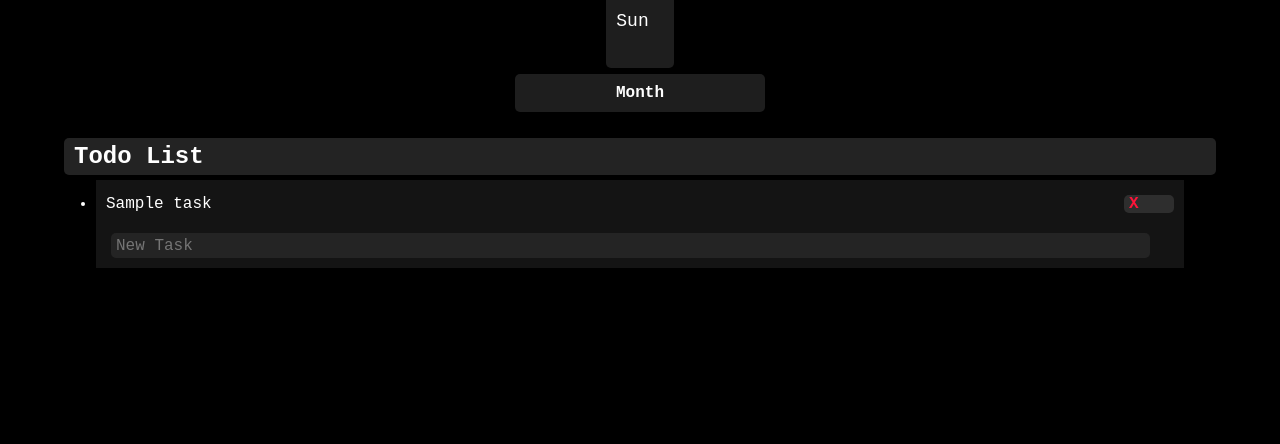
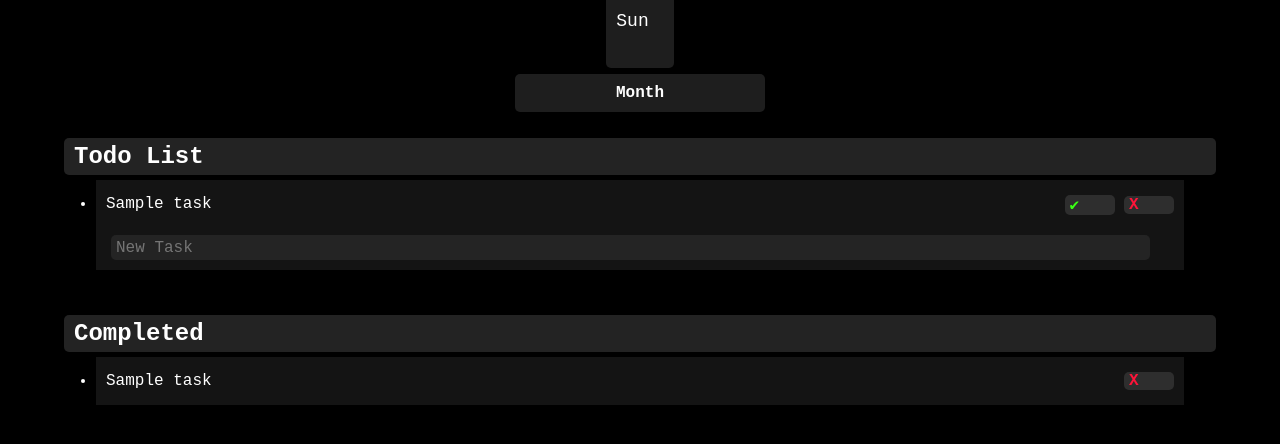
Before and after one commit to hub-mm/keep_up, a Flask app: template web_app/templates/index.html in a window 1280 px wide. Shown: the part 312-756 px from the top of the page. Run offline with Flask 3, Linux system fonts and the light colour scheme; the template is opened without the code that fills it: most values are stand-ins (such as "Sample title", 1, 10 or a date in 2020).

Commit message:
Add completed list functionality and style

```diff
--- a/web_app/app.py
+++ b/web_app/app.py
@@ -33,6 +33,7 @@ def home():
     num_of_weeks = len(month_layout[0])
 
     todo_list = TodoBuild.todo_list
+    todo_complete = TodoBuild.todo_complete
 
     return render_template(
         'index.html',
@@ -45,7 +46,8 @@ def home():
         month_layout=month_layout,
         num_of_weeks=num_of_weeks,
         year_layout=year_layout,
-        todo_list=todo_list
+        todo_list=todo_list,
+        todo_complete=todo_complete
     )
 
 @app.route('/prev_month', methods=['POST'])
@@ -106,5 +108,17 @@ def delete_task():
     TodoBuild.delete_task(task)
     return redirect(url_for('home'))
 
+@app.route('/complete_task', methods=['POST'])
+def complete_task():
+    task = request.form.get('task', '')
+    TodoBuild.complete_task(task)
+    return redirect(url_for('home'))
+
+@app.route('/delete_complete_task', methods=['POST'])
+def delete_complete_task():
+    task = request.form.get('task', '')
+    TodoBuild.delete_task_complete(task)
+    return redirect(url_for('home'))
+
 if __name__ == '__main__':
     app.run(port=8000, debug=False)
--- a/web_app/static/styles.css
+++ b/web_app/static/styles.css
@@ -41,7 +41,7 @@ body {
 }
 
 .dropdown-menu {
-    background-color: rgba(100, 100, 100, 0.4);
+    background-color: rgba(50, 50, 50, 0.9);
     visibility: hidden;
     display: flex;
     flex-direction: column;
@@ -54,11 +54,11 @@ body {
     margin-left: -10px;
     border-radius: 5px;
     width: 20vw;
-    transition: opacity 0.3s ease 0.5s, visibility 0.3s ease 0.5s;
+    transition: opacity 0.4s ease 0.5s, visibility 0.4s ease 0.5s;
 }
 
 .dropdown:hover {
-    background-color: rgba(100, 100, 100, 0.4);
+    background-color: rgba(50, 50, 50, 0.9);
 }
 
 .dropdown:hover .dropdown-menu {
@@ -367,10 +367,16 @@ body {
     padding: 5px 0;
 }
 
-.delete-task {
+.button-container {
+    display: flex;
+    justify-content: center;
+    align-items: center;
+    gap: 45px;
+}
+
+.delete-task, .complete-task {
     all: unset;
     background-color: rgba(150, 150, 150, .2);
-    color: rgb(255, 20, 57);
     font-weight: bold;
     display: flex;
     justify-content: center;
@@ -382,6 +388,18 @@ body {
     cursor: pointer;
 }
 
+.delete-task {
+    color: rgb(255, 20, 57);
+}
+
+.complete-task {
+    color: rgb(57, 255, 20);
+}
+
+.delete-task:hover, .complete-task:hover {
+    background-color: rgba(100, 100, 100, .2);
+}
+
 .task {
     color: rgb(255, 255, 255);
     padding: 0 10px;
--- a/web_app/templates/index.html
+++ b/web_app/templates/index.html
@@ -169,10 +169,16 @@
             <li class="task">
                 <div class="task-container">
                     <p>{{ todo_list[task] }}</p>
-                    <form action="{{ url_for('delete_task') }}" method="POST">
-                        <input type="hidden" name="task" value="{{ todo_list[task] }}">
-                        <input type="submit" class="delete-task" value="X">
-                    </form>
+                    <div class="button-container">
+                        <form action="{{ url_for('complete_task') }}" method="POST">
+                            <input type="hidden" name="task" value="{{ todo_list[task] }}">
+                            <input type="submit" class="complete-task" value="✔">
+                        </form>
+                        <form action="{{ url_for('delete_task') }}" method="POST">
+                            <input type="hidden" name="task" value="{{ todo_list[task] }}">
+                            <input type="submit" class="delete-task" value="X">
+                        </form>
+                    </div>
                 </div>
             </li>
             {% endfor %}
@@ -183,5 +189,29 @@
         {% endif %}
     </div>
 </div>
+<div class="todo-container">
+    <div class="todo-title">
+        <h2>Completed</h2>
+    </div>
+    <div class="todo_list">
+        {% if not todo_complete %}
+        <p>You have not completed any tasks yet.</p>
+        {% else %}
+        <ul>
+            {% for task in todo_complete %}
+            <li class="task">
+                <div class="task-container">
+                    <p>{{ todo_complete[task] }}</p>
+                    <form action="{{ url_for('delete_complete_task') }}" method="POST">
+                        <input type="hidden" name="task" value="{{ todo_complete[task] }}">
+                        <input type="submit" class="delete-task" value="X">
+                    </form>
+                </div>
+            </li>
+            {% endfor %}
+        </ul>
+        {% endif %}
+    </div>
+</div>
 </body>
 </html>
```
